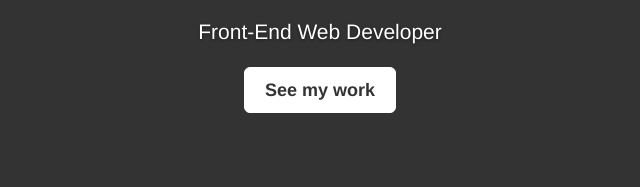
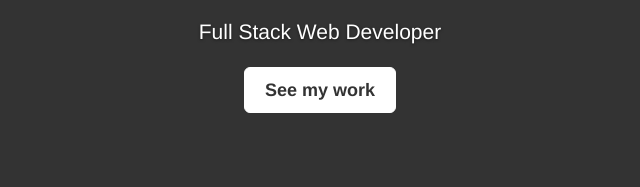
Before and after one commit to dbhkhk/dbhkhk.github.io, a plain HTML site: page index.html in a window 1280 px wide. Shown: the part 420-607 px from the top of the page, 320-960 px from the left. Drawn offline with Linux system fonts and the light colour scheme.

Commit message:
Change title to full stack web developer

```diff
--- a/index.html
+++ b/index.html
@@ -39,7 +39,7 @@
           <div class="inner cover" ng-if="selectedPage === 'home'">
             <h1 class="cover-heading"></h1>
             <img class="img-responsive head-img" src="img/head.jpg">
-            <p class="lead">Front-End Web Developer</p>
+            <p class="lead">Full Stack Web Developer</p>
             <p class="lead">
               <a href="" class="btn btn-lg btn-default" ng-click="select('work')">See my work</a>
             </p>
```
